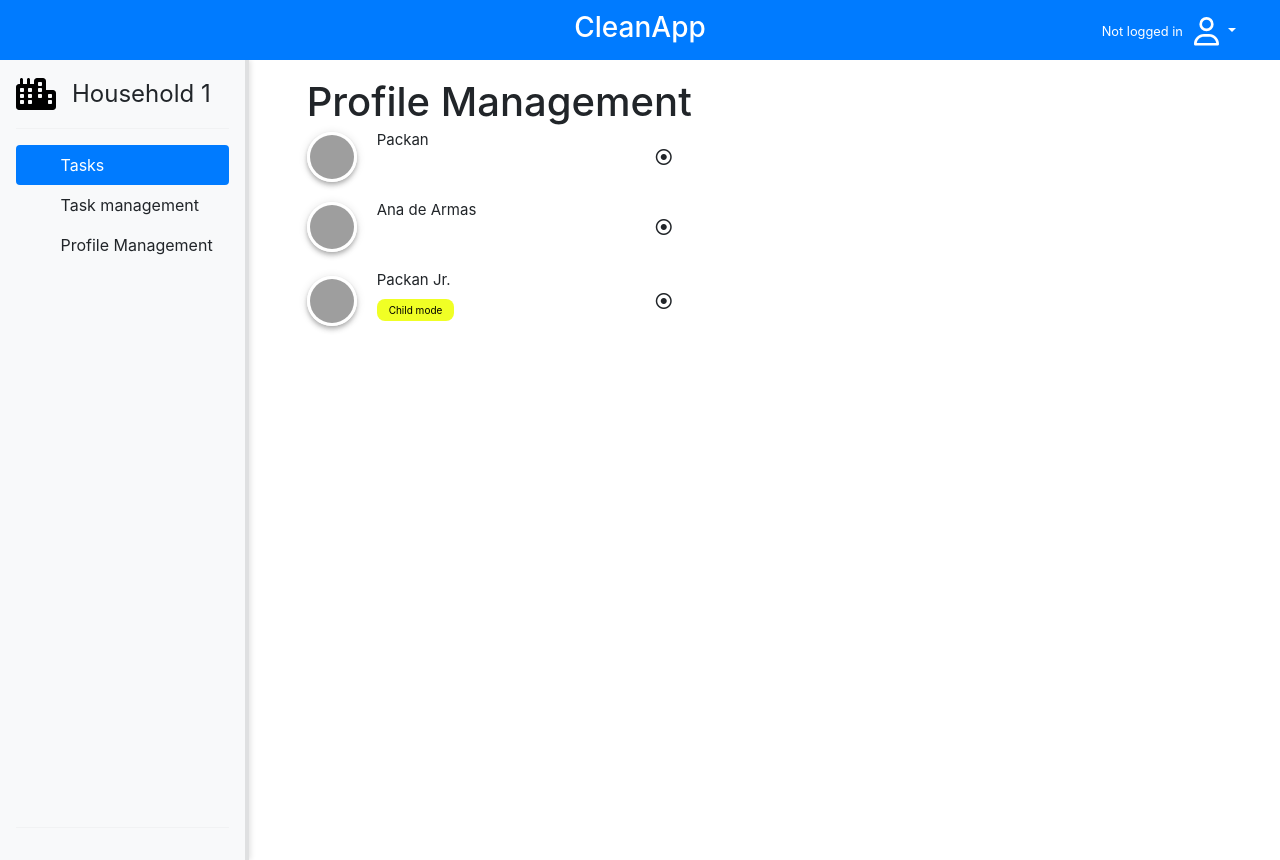
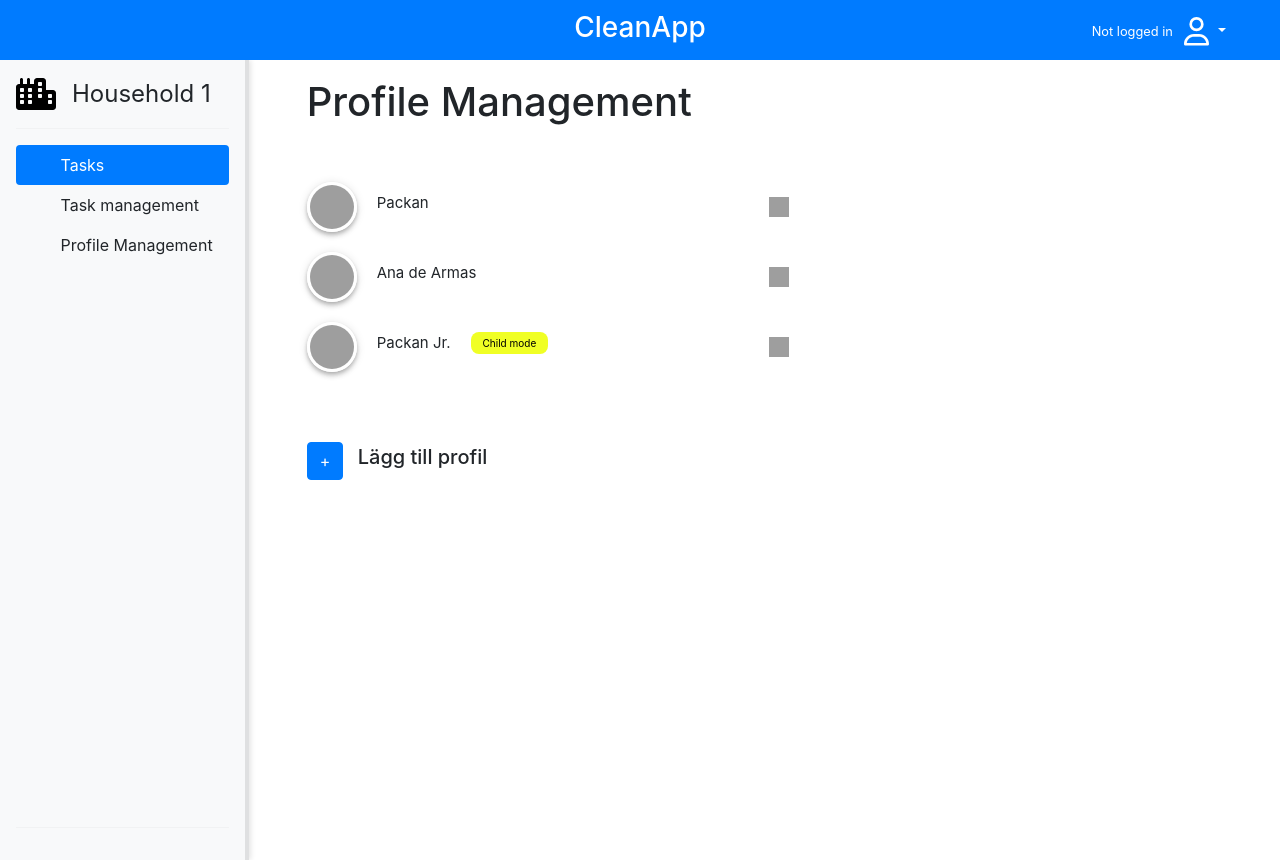
Before and after one commit to Packan1337/CleanApp, a Flask app: page /profile-manager in a window 1280 px wide. Run offline with Flask 3, Linux system fonts and the light colour scheme; some libraries are stand-ins or nearby versions; grey boxes are pictures that could not be loaded.

Commit message:
edit knapp + lägg till profil knapp + popup

```diff
--- a/templates/profile-manager.html
+++ b/templates/profile-manager.html
@@ -11,9 +11,18 @@
     <meta name="viewport" content="width=device-width, initial-scale=1">
     <link href="https://netdna.bootstrapcdn.com/bootstrap/4.0.0-beta/css/bootstrap.min.css" rel="stylesheet">
     <style type="text/css">
+        .outer {
+            justify-content: center !important;
+        }
+
         .container-bootdey {
             margin-top: 20px;
             margin-left: 50px;
+            max-width: auto;
+        }
+
+        .title-pm {
+            padding-bottom: 50px;
         }
 
         .user-widget-2 .media {
@@ -202,12 +211,48 @@
             background-color: #f0ff25;
             color: rgb(0, 0, 0);
         }
+
+        .media {
+            height: 50px;
+            line-height: 50px;
+            align-items: center;
+        }
+
+        .media-body {
+            display: flex;
+            align-items: center;
+        }
+
+        .badge {
+            margin-left: 20px;
+        }
+
+
+        h5 {
+            line-height: normal;
+            display: inline-block;
+            vertical-align: middle;
+        }
+
+        .edit-icon {
+            width: 20px;
+            height: 20px;
+            margin-left: auto;
+        }
+
+        .lägg-till-profil {
+            margin-top: 50px;
+        }
+
+        .btn {
+            margin-right: 10px;
+        }
     </style>
 </head>
 
 <body>
     <div class="container-bootdey">
-        <h1>Profile Management</h1>
+        <h1 class="title-pm">Profile Management</h1>
         <div class="row">
             <div class="col">
                 <div class="user-widget-2">
@@ -217,16 +262,20 @@
                                 src="https://bootdey.com/img/Content/avatar/avatar1.png" alt>
                             <div class="media-body">
                                 <h5>Packan</h5>
-
-                            </div><i class="d-flex align-self-center fa fa-dot-circle-o color-success"></i>
+                                <img class="edit-icon"
+                                    src="https://cdn3.iconfinder.com/data/icons/feather-5/24/edit-1024.png"
+                                    alt="edit icon">
+                            </div>
                         </li>
                         <li class="media">
                             <img class="rounded-circle d-flex align-self-center"
                                 src="https://bootdey.com/img/Content/avatar/avatar3.png" alt>
                             <div class="media-body">
                                 <h5>Ana de Armas</h5>
-
-                            </div><i class="d-flex align-self-center fa fa-dot-circle-o color-info"></i>
+                                <img class="edit-icon"
+                                    src="https://cdn3.iconfinder.com/data/icons/feather-5/24/edit-1024.png"
+                                    alt="edit icon">
+                            </div>
                         </li>
                         <li class="media">
                             <img class="rounded-circle d-flex align-self-center"
@@ -234,15 +283,73 @@
                             <div class="media-body">
                                 <h5>Packan Jr.</h5>
                                 <p>
-                                    <span class="badge badge-outline badge-sm badge-danger badge-pill">Child mode</span>
+                                    <span class="badge badge-outline badge-sm badge-danger badge-pill">Child
+                                        mode</span>
                                 </p>
-                            </div><i class="d-flex align-self-center fa fa-dot-circle-o color-success"></i>
+                                <img class="edit-icon"
+                                    src="https://cdn3.iconfinder.com/data/icons/feather-5/24/edit-1024.png"
+                                    alt="edit icon">
+                            </div>
                         </li>
                     </ul>
                 </div>
             </div>
+            <div class="container-fluid justify-content-center">
+                <div class=lägg-till-profil>
+                    <!-- Plus Knappen för att öppna popup -->
+                    <button type="button" class="btn btn-primary" data-bs-toggle="modal"
+                        data-bs-target="#addProfileModal">
+                        +
+                    </button>
+                    <h5 data-bs-toggle="modal"
+                    data-bs-target="#addProfileModal">Lägg till profil</h5>
+                </div>
+            </div>
         </div>
+
+        <!-- popup -->
+        <div class="modal fade" id="addProfileModal" tabindex="-1" aria-labelledby="addProfileModalLabel"
+            aria-hidden="true">
+            <div class="modal-dialog">
+                <div class="modal-content">
+                    <div class="modal-header">
+                        <h5 class="modal-title" id="addProfileModalLabel">Lägg till profil</h5>
+                        <button type="button" class="btn-close" data-bs-dismiss="modal" aria-label="Close"></button>
+                    </div>
+                    <div class="modal-body">
+                        <form id="addProfileForm" method="post">
+                            <div class="mb-3">
+                                <label for="name" class="form-label">Profilnamn</label>
+                                <input type="text" class="form-control" id="name" name="name" required>
+                            </div>
+                            <div class="mb-3">
+                                <label for="profileRole" class="form-label">Roll</label>
+                                <select class="form-control" id="profileRole" name="profile_role" required>
+                                    <option value="Vuxen">Vuxen</option>
+                                    <option value="Barn">Barn</option>
+                                </select>
+                            </div>
+                            <button type="button" id="submitButton" class="btn btn-primary">Lägg till profil</button>
+                        </form>
+                    </div>
+                </div>
+            </div>
+        </div>
+
+        <script type="text/javascript">
+            document.addEventListener('DOMContentLoaded', function () {
+                var submitButton = document.getElementById('submitButton');
+                submitButton.addEventListener('click', function () {
+                    // Just nu händer det inget när man trycker på lägg till
+                    // lägg till här med databasen
+                    var modal = bootstrap.Modal.getInstance(document.getElementById('addProfileModal'));
+                    modal.hide();
+                });
+            });
+        </script>
     </div>
+
+
     <script src="https://code.jquery.com/jquery-1.10.2.min.js"></script>
     <script src="https://netdna.bootstrapcdn.com/bootstrap/4.0.0-beta/js/bootstrap.min.js"></script>
     <script type="text/javascript">
```
